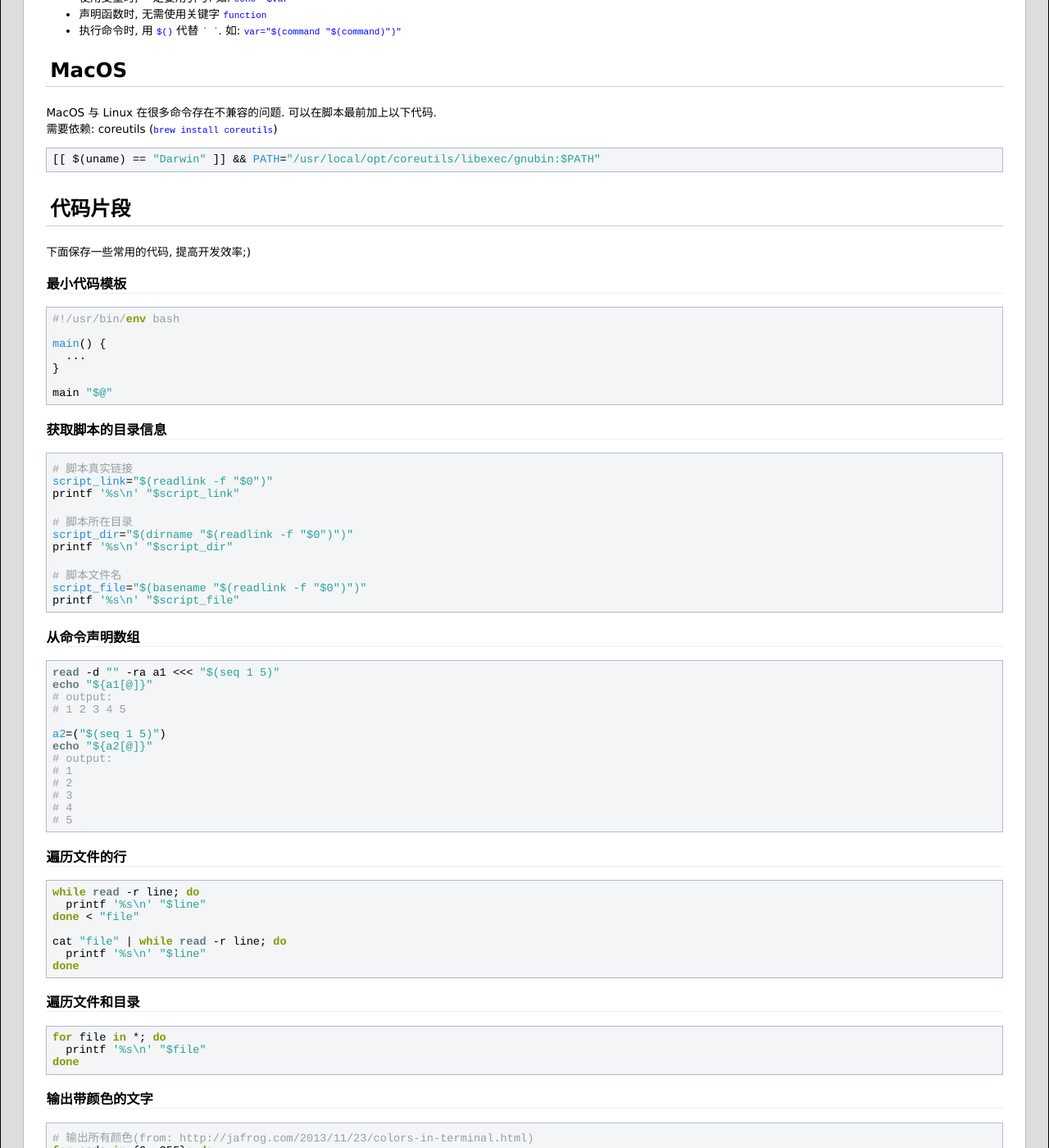
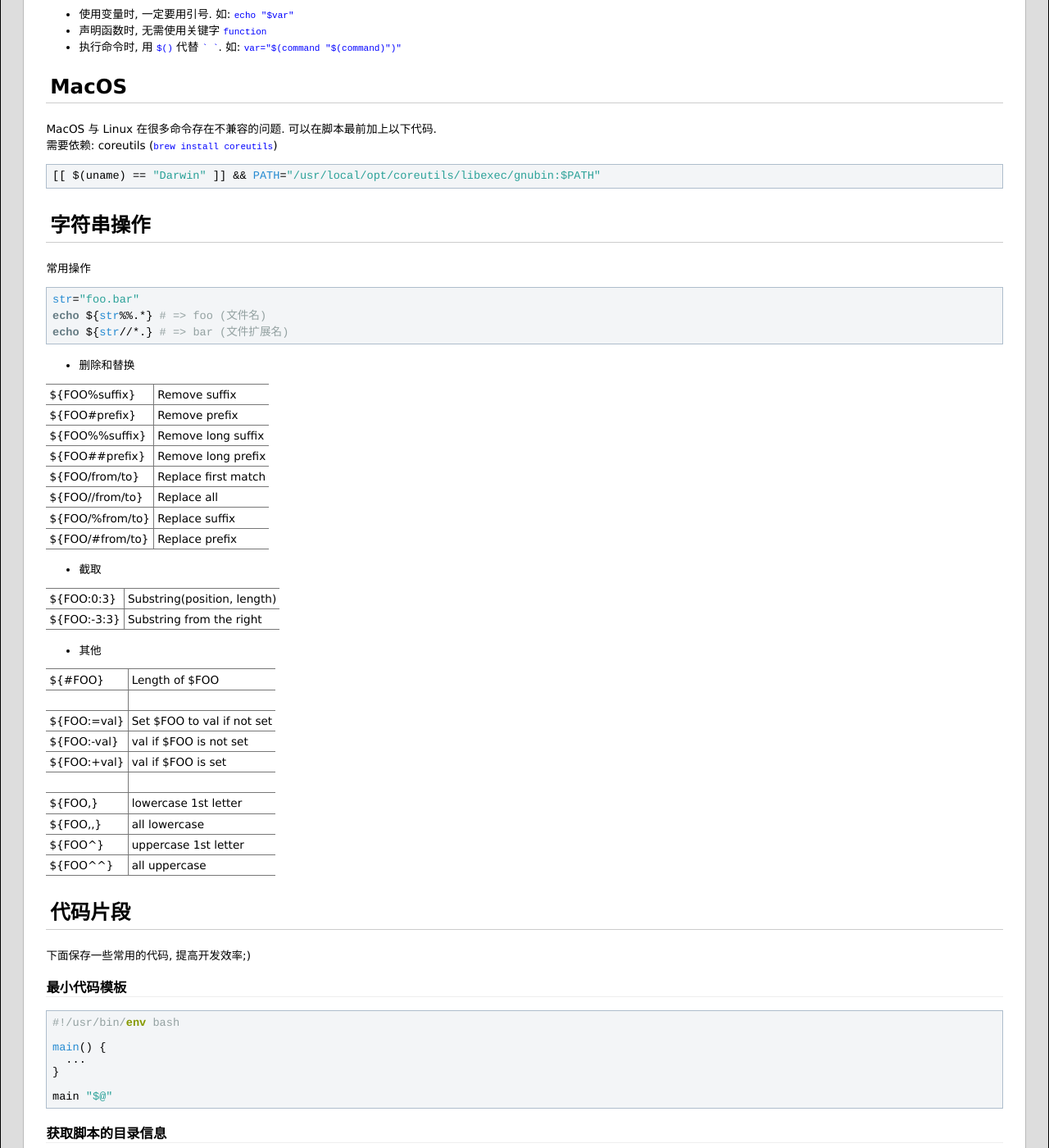
Before and after one commit to SaulLawliet/saullawliet.github.io, a Jekyll site: the page notebook/bash.html, which Jekyll copies as it is, in a window 1280 px wide and 1400 px high, scrolled down 719 px. Shown: the whole window at 82% size. Built offline with Jekyll 4.4.1, drawn with Linux system fonts in a browser that asks for light colours; some of the changed text lies outside the part shown.

Commit message:
Testing the test

```diff
--- a/notebook/bash.html
+++ b/notebook/bash.html
@@ -3,7 +3,7 @@
 "http://www.w3.org/TR/xhtml1/DTD/xhtml1-strict.dtd">
 <html xmlns="http://www.w3.org/1999/xhtml" lang="en" xml:lang="en">
 <head>
-<!-- 2020-06-04 Thu 18:01 -->
+<!-- 2020-06-05 Fri 16:26 -->
 <meta http-equiv="Content-Type" content="text/html;charset=utf-8" />
 <meta name="viewport" content="width=device-width, initial-scale=1" />
 <title>Bash 笔记</title>
@@ -67,6 +67,7 @@ for the JavaScript code in this tag.
 <li><a href="#org4686773">基本</a></li>
 <li><a href="#org7d8e766">小提示</a></li>
 <li><a href="#org0ab7ca2">MacOS</a></li>
+<li><a href="#org71552f3">字符串操作</a></li>
 <li><a href="#orgdf65cea">代码片段</a>
 <ul>
 <li><a href="#org446833d">最小代码模板</a></li>
@@ -119,6 +120,164 @@ MacOS 与 Linux 在很多命令存在不兼容的问题. 可以在脚本最前
 </div>
 </div>
 </div>
+
+<div id="outline-container-org71552f3" class="outline-2">
+<h2 id="org71552f3">字符串操作</h2>
+<div class="outline-text-2" id="text-org71552f3">
+<p>
+常用操作<br />
+</p>
+<div class="org-src-container">
+<pre class="src src-sh"><span style="color: #268bd2;">str</span>=<span style="color: #2aa198;">"foo.bar"</span>
+<span style="color: #657b83; font-weight: bold;">echo</span> ${<span style="color: #268bd2;">str</span>%%.*} <span style="color: #93a1a1;"># </span><span style="color: #93a1a1;">=&gt; foo (&#25991;&#20214;&#21517;)</span>
+<span style="color: #657b83; font-weight: bold;">echo</span> ${<span style="color: #268bd2;">str</span>//*.} <span style="color: #93a1a1;"># </span><span style="color: #93a1a1;">=&gt; bar (&#25991;&#20214;&#25193;&#23637;&#21517;)</span>
+</pre>
+</div>
+
+<ul class="org-ul">
+<li>删除和替换<br /></li>
+</ul>
+<table border="2" cellspacing="0" cellpadding="6" rules="groups" frame="hsides">
+
+
+<colgroup>
+<col  class="org-left" />
+
+<col  class="org-left" />
+</colgroup>
+<tbody>
+<tr>
+<td class="org-left">${FOO%suffix}</td>
+<td class="org-left">Remove suffix</td>
+</tr>
+
+<tr>
+<td class="org-left">${FOO#prefix}</td>
+<td class="org-left">Remove prefix</td>
+</tr>
+
+<tr>
+<td class="org-left">${FOO%%suffix}</td>
+<td class="org-left">Remove long suffix</td>
+</tr>
+
+<tr>
+<td class="org-left">${FOO##prefix}</td>
+<td class="org-left">Remove long prefix</td>
+</tr>
+
+<tr>
+<td class="org-left">${FOO/from/to}</td>
+<td class="org-left">Replace first match</td>
+</tr>
+
+<tr>
+<td class="org-left">${FOO//from/to}</td>
+<td class="org-left">Replace all</td>
+</tr>
+
+<tr>
+<td class="org-left">${FOO/%from/to}</td>
+<td class="org-left">Replace suffix</td>
+</tr>
+
+<tr>
+<td class="org-left">${FOO/#from/to}</td>
+<td class="org-left">Replace prefix</td>
+</tr>
+</tbody>
+</table>
+
+<ul class="org-ul">
+<li>截取<br /></li>
+</ul>
+<table border="2" cellspacing="0" cellpadding="6" rules="groups" frame="hsides">
+
+
+<colgroup>
+<col  class="org-left" />
+
+<col  class="org-left" />
+</colgroup>
+<tbody>
+<tr>
+<td class="org-left">${FOO:0:3}</td>
+<td class="org-left">Substring(position, length)</td>
+</tr>
+
+<tr>
+<td class="org-left">${FOO:-3:3}</td>
+<td class="org-left">Substring from the right</td>
+</tr>
+</tbody>
+</table>
+
+<ul class="org-ul">
+<li>其他<br /></li>
+</ul>
+<table border="2" cellspacing="0" cellpadding="6" rules="groups" frame="hsides">
+
+
+<colgroup>
+<col  class="org-left" />
+
+<col  class="org-left" />
+</colgroup>
+<tbody>
+<tr>
+<td class="org-left">${#FOO}</td>
+<td class="org-left">Length of $FOO</td>
+</tr>
+
+<tr>
+<td class="org-left">&#xa0;</td>
+<td class="org-left">&#xa0;</td>
+</tr>
+
+<tr>
+<td class="org-left">${FOO:=val}</td>
+<td class="org-left">Set $FOO to val if not set</td>
+</tr>
+
+<tr>
+<td class="org-left">${FOO:-val}</td>
+<td class="org-left">val if $FOO is not set</td>
+</tr>
+
+<tr>
+<td class="org-left">${FOO:+val}</td>
+<td class="org-left">val if $FOO is set</td>
+</tr>
+
+<tr>
+<td class="org-left">&#xa0;</td>
+<td class="org-left">&#xa0;</td>
+</tr>
+
+<tr>
+<td class="org-left">${FOO,}</td>
+<td class="org-left">lowercase 1st letter</td>
+</tr>
+
+<tr>
+<td class="org-left">${FOO,,}</td>
+<td class="org-left">all lowercase</td>
+</tr>
+
+<tr>
+<td class="org-left">${FOO^}</td>
+<td class="org-left">uppercase 1st letter</td>
+</tr>
+
+<tr>
+<td class="org-left">${FOO^^}</td>
+<td class="org-left">all uppercase</td>
+</tr>
+</tbody>
+</table>
+</div>
+</div>
+
 
 <div id="outline-container-orgdf65cea" class="outline-2">
 <h2 id="orgdf65cea">代码片段</h2>
@@ -246,7 +405,7 @@ cat <span style="color: #2aa198;">"file"</span> | <span style="color: #859900; f
 </div>
 <div id="postamble" class="status">
 <p class="author">Author: Saul Lawliet</p>
-<p class="date">Created: 2020-06-04 Thu 18:01</p>
+<p class="date">Created: 2020-06-05 Fri 16:26</p>
 <p class="validation"><a href="http://validator.w3.org/check?uri=referer">Validate XHTML 1.0</a></p>
 </div>
 </body>
--- a/notebook/java.html
+++ b/notebook/java.html
@@ -3,7 +3,7 @@
 "http://www.w3.org/TR/xhtml1/DTD/xhtml1-strict.dtd">
 <html xmlns="http://www.w3.org/1999/xhtml" lang="en" xml:lang="en">
 <head>
-<!-- 2020-06-03 Wed 18:06 -->
+<!-- 2020-06-05 Fri 16:26 -->
 <meta http-equiv="Content-Type" content="text/html;charset=utf-8" />
 <meta name="viewport" content="width=device-width, initial-scale=1" />
 <title>Java 笔记</title>
@@ -492,7 +492,7 @@ Java8 之后: PermGen 变成了 Metaspace<br />
 </div>
 <div id="postamble" class="status">
 <p class="author">Author: Saul Lawliet</p>
-<p class="date">Created: 2020-06-03 Wed 18:06</p>
+<p class="date">Created: 2020-06-05 Fri 16:26</p>
 <p class="validation"><a href="http://validator.w3.org/check?uri=referer">Validate XHTML 1.0</a></p>
 </div>
 </body>
```
